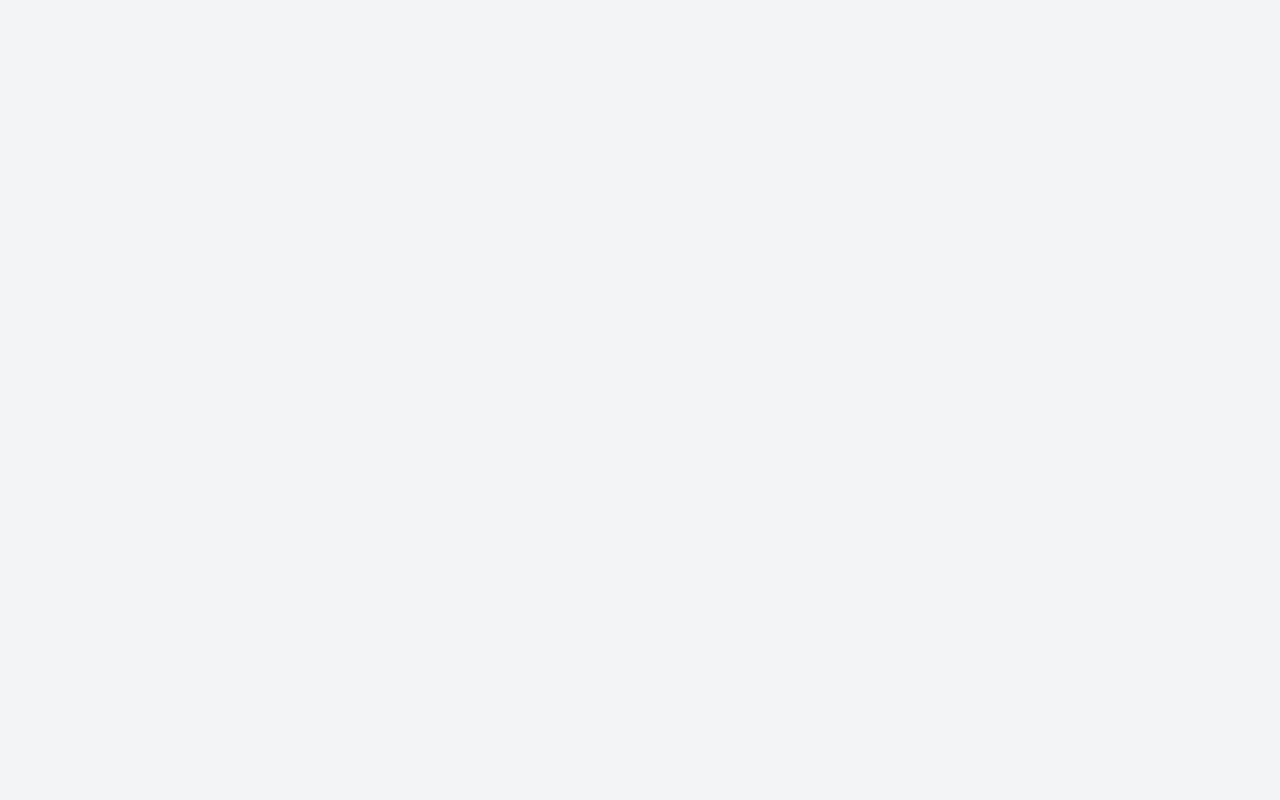
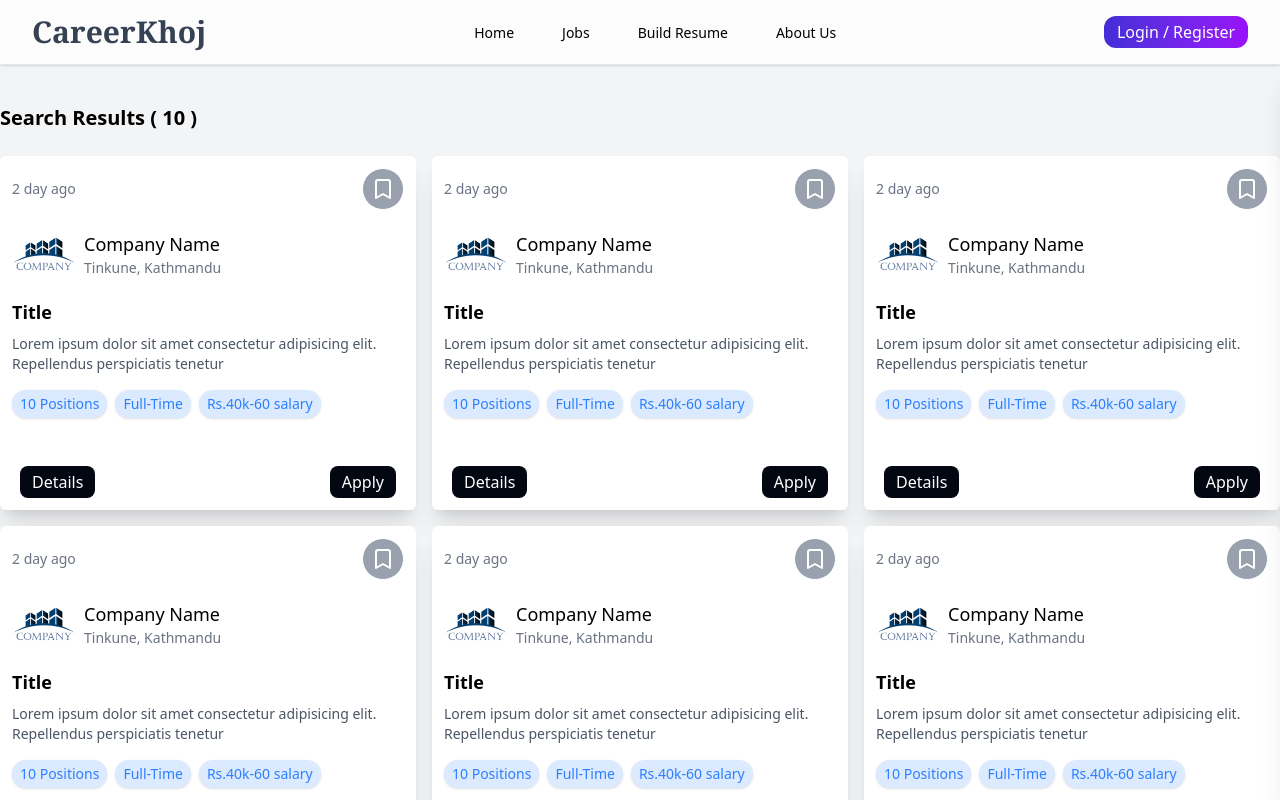
Before and after one commit to GobindTharu/CareerKhoj, a React (Vite) app in the folder frontend/: page /search-results in a window 1280 px wide. Before the commit this address had no page. Shown: the top 800 px of the page. Built offline with nearby package versions, Linux system fonts and the light colour scheme; sample sign-in values are in the browser's storage.

Commit message:
Jobs card ui Completed

```diff
--- a/frontend/src/App.jsx
+++ b/frontend/src/App.jsx
@@ -2,6 +2,7 @@
 import React from "react";
 import { Route, Routes } from "react-router-dom";
 
+import SearchResults from "./components/JobPortalSections/components/SearchResults";
 import ChooseTemplate from "./components/ResumeSections/ResumeTempletes/ChooseTemplate";
 import AuthGuard from "./guard/AuthGuard";
 import GuestGuard from "./guard/GuestGuard";
@@ -10,6 +11,7 @@ import Login from "./Pages/Auth/Login";
 import SignUp from "./Pages/Auth/SignUp";
 import BuildResume from "./Pages/BuildResume";
 import HomePage from "./Pages/Home";
+import JobDetail from "./Pages/JobDetail";
 import Jobs from "./Pages/Jobs";
 
 const ResumeFormWrapper = () => {
@@ -45,7 +47,6 @@ function App() {
   return (
     <div className="min-h-screen bg-gray-100">
       <Routes>
-
         <Route
           path="/login"
           element={
@@ -79,7 +80,23 @@ function App() {
             </AuthGuard>
           }
         />
-         <Route
+        <Route
+          path="/search-results"
+          element={
+            <AuthGuard>
+              <SearchResults />
+            </AuthGuard>
+          }
+        />
+        <Route
+          path="/job-details"
+          element={
+            <AuthGuard>
+              <JobDetail />
+            </AuthGuard>
+          }
+        />
+        <Route
           path="/resume-builder"
           element={
             <AuthGuard>
@@ -112,7 +129,6 @@ function App() {
             </AuthGuard>
           }
         />
-
       </Routes>
     </div>
   );
--- a/frontend/src/Pages/AboutUs.jsx
+++ b/frontend/src/Pages/JobDetail.jsx
@@ -1,13 +1,13 @@
-import About from "../components/JobPortalSections/components/About";
 import Footer from "../components/JobPortalSections/components/Footer";
+import JobDetails from "../components/JobPortalSections/components/JobDetails";
 import NavBar from "../components/JobPortalSections/components/NavBar";
 
-export default function AboutPage() {
+export default function JobDetail() {
   return (
     <>
       <NavBar />
-      <About />
-      <Footer/>
+      <JobDetails/>
+      <Footer />
     </>
   );
 }
--- /dev/null
+++ b/frontend/src/components/JobPortalSections/buttons/LoginButton.jsx
@@ -0,0 +1,14 @@
+import { useNavigate } from "react-router-dom";
+
+export const LoginButton = () => {
+  const navigate = useNavigate();
+
+  return (
+    <button
+      onClick={() => navigate("/login")}
+       className="h-8 w-36 flex justify-center gap-3 items-center text-white rounded-xl bg-gradient-to-r  from-indigo-700 to-purple-600 hover:bg-gray-500 ease-soft-spring duration-400 transition-all"
+    >
+      Login / Register
+    </button>
+  );
+};
--- a/frontend/src/components/JobPortalSections/buttons/loginButton.jsx
+++ /dev/null
@@ -1,14 +0,0 @@
-import { useNavigate } from "react-router-dom";
-
-export const LoginButton = () => {
-  const navigate = useNavigate();
-
-  return (
-    <button
-      onClick={() => navigate("/login")}
-      className="w-full bg-blue-600 hover:bg-blue-700 text-white px-4 py-2 rounded-lg text-sm transition"
-    >
-      Login
-    </button>
-  );
-};
--- /dev/null
+++ b/frontend/src/components/JobPortalSections/components/FilterCard.jsx
@@ -0,0 +1,54 @@
+import React from 'react';
+
+const filterData = [
+  {
+    filterType: 'Position',
+    array: ['Frontend Developer', 'Backend Developer', 'Full Stack Developer'],
+  },
+  {
+    filterType: 'Industry',
+    array: ['IT', 'Finance', 'Healthcare', 'Education', 'Marketing', 'Restaurant'],
+  },
+  {
+    filterType: 'Salary',
+    array: ['0-40k', '42-1 lakh', '1 lakh to 5 lakh'],
+  },
+];
+
+const FilterCard = () => {
+  return (
+    <aside className="w-full bg-white p-6 rounded-sm shadow-lg space-y-5">
+      <h1 className="text-2xl font-bold text-gray-800">Filter Jobs</h1>
+
+      {filterData.map((item, index) => (
+        <div key={index} className="space-y-3">
+          <h2 className="text-lg font-semibold text-gray-700 border-b pb-1">
+            {item.filterType}
+          </h2>
+
+          <div className="space-y-2">
+            {item.array.map((item, index) => {
+              const id = `${item.filterType}-${index}`;
+              return (
+                <div key={index} className="flex items-center space-x-2">
+                  <input
+                    type="radio"
+                    id={id}
+                    name={item.filterType}
+                    value={item}
+                    className="accent-blue-600 h-4 w-4"
+                  />
+                  <label htmlFor={id} className="text-sm text-gray-600 cursor-pointer">
+                    {item}
+                  </label>
+                </div>
+              );
+            })}
+          </div>
+        </div>
+      ))}
+    </aside>
+  );
+};
+
+export default FilterCard;
--- /dev/null
+++ b/frontend/src/components/JobPortalSections/components/Job.jsx
@@ -0,0 +1,59 @@
+import React from "react";
+import { Bookmark } from "lucide-react";
+import { useNavigate } from "react-router-dom";
+
+const Job = () => {
+  const navigate = useNavigate();
+  return (
+    <div className="p-3 rounded-md shadow-xl bg-white border-gray-100">
+      <div className="flex items-center justify-between ">
+        <p className="text-sm text-gray-500">2 day ago</p>
+        <button className=" rounded-full text-sm text-white bg-gray-400 hover:bg-gray-300 p-2 border">
+          <Bookmark />
+        </button>
+      </div>
+      <div className="flex items-center gap-2 my-2">
+        <button className="py-1">
+          <div className=" flex items-center justify-center w-16 h-16">
+            <img src="./company.png" alt=" company logo" />
+          </div>
+        </button>
+        <div>
+          <h1 className="font-medium text-lg ">Company Name</h1>
+          <p className="text-sm text-gray-500">Tinkune, Kathmandu</p>
+        </div>
+      </div>
+      <div>
+        <h1 className="font-bold text-lg my-2">Title</h1>
+        <p className="text-sm text-gray-600">
+          Lorem ipsum dolor sit amet consectetur adipisicing elit. Repellendus
+          perspiciatis tenetur
+        </p>
+      </div>
+      <div className="flex items-center gap-2 mt-4">
+        <span className="inline-block bg-blue-100 text-blue-500 text-sm font-medium px-2 py-1 rounded-full shadow-sm">
+          10 Positions
+        </span>
+        <span className="inline-block bg-blue-100 text-blue-500 text-sm font-medium px-2 py-1 rounded-full shadow-sm">
+          Full-Time
+        </span>
+        <span className="inline-block bg-blue-100 text-blue-500 text-sm font-medium px-2 py-1 rounded-full shadow-sm">
+          Rs.40k-60 salary
+        </span>
+      </div>
+      <div className="flex justify-between mt-12 px-2">
+        <button
+          onClick={() => navigate("/job-details")}
+          className="px-3 py-1 text-white bg-gray-950 rounded-lg mr-2 disabled:opacity-50"
+        >
+          Details
+        </button>
+        <button className="px-3 py-1 text-white bg-gray-950 rounded-lg disabled:opacity-50">
+          Apply
+        </button>
+      </div>
+    </div>
+  );
+};
+
+export default Job;
--- /dev/null
+++ b/frontend/src/components/JobPortalSections/components/Jobs.jsx
@@ -0,0 +1,35 @@
+import React from "react";
+import FilterCard from "./FilterCard";
+import Job from "./Job";
+
+const JobsArray = [1, 2, 3, 4, 5, 6, 7, 8, 9, 10, 11, 12];
+
+const JobLists = () => {
+  return (
+    <>
+      <div className="max-w-7xl mx-auto py-35">
+        <div className="flex gap-5">
+          <div className="w-20% ">
+            <FilterCard />
+          </div>
+
+          {JobsArray.length < 0 ? (
+            <span>JOb Not Found</span>
+          ) : (
+            <div className="flex-1 h-[88vh] overflow-y-auto pb-5">
+              <div className="grid grid-cols-3 gap-4 p-2">
+                {JobsArray.map((item, index) => (
+                  <div>
+                    <Job />
+                  </div>
+                ))}
+              </div>
+            </div>
+          )}
+        </div>
+      </div>
+    </>
+  );
+};
+
+export default JobLists;
--- a/frontend/src/components/JobPortalSections/components/LatestJobCards.jsx
+++ b/frontend/src/components/JobPortalSections/components/LatestJobCards.jsx
@@ -1,15 +1,16 @@
 import React from "react";
+import { useNavigate } from "react-router-dom";
 
 const LatestJobCards = () => {
+  const navigate = useNavigate();
   return (
-    <div className="p-5 rounded-md shadow-xl bg-white border border-gray-100 cursor-pointer">
+    <div
+      onClick={() => navigate("/job-details")}
+      className="p-5 rounded-md shadow-xl bg-white border border-gray-100 cursor-pointer"
+    >
       <div className="py-2 flex items-center gap-4 ">
         <div className=" flex items-center justify-center w-16 h-16  ">
-          <img
-            src="./circle-line-simple-design-logo-260nw-2174926871.webp"
-            alt=""
-            className=""
-          />
+          <img src="./company.png" alt="" className="" />
         </div>
         <div>
           <h1 className="font-medium text-lg">Company Name</h1>
@@ -35,7 +36,6 @@ const LatestJobCards = () => {
           Rs. 40k-60k salary
         </span>
       </div>
-
     </div>
   );
 };
--- a/frontend/src/components/JobPortalSections/components/NavBar.jsx
+++ b/frontend/src/components/JobPortalSections/components/NavBar.jsx
@@ -3,6 +3,7 @@ import { useEffect, useRef, useState } from "react";
 import { LogoutButton } from "../buttons/logoutButton";
 import { Link } from "react-router-dom";
 import clsx from "clsx";
+import { LoginButton } from "../buttons/LoginButton";
 
 const NavBar = () => {
   const [isMenuOpen, setIsMenuOpen] = useState(false);
@@ -15,7 +16,6 @@ const NavBar = () => {
     { name: "Build Resume", link: "/resume-builder" },
     { name: "About Us", link: "/about-us" },
   ];
-
 
   useEffect(() => {
     const handleClickOutside = (event) => {
@@ -53,7 +53,6 @@ const NavBar = () => {
       <div className="max-w-7xl mx-auto px-4 sm:px-6 md:px-8 flex justify-between items-center h-16">
         {/* insert the logo here*/}
 
-
         <div className="flex justify-center items-center">
           <h1 className="text-3xl font-semibold font-serif text-gray-700">
             CareerKhoj
@@ -73,7 +72,7 @@ const NavBar = () => {
 
         {/* Desktop Login */}
         <div className="hidden lg:flex items-center">
-          <LogoutButton />
+          <LoginButton/>
         </div>
 
         {/* Single Toggle Button */}
@@ -134,7 +133,8 @@ const NavBar = () => {
         <div className="my-4 border-t border-gray-100" />
 
         <div className="w-full">
-          <LogoutButton />
+          {/* <LogoutButton /> */}
+          <LoginButton />
         </div>
       </div>
     </nav>
--- /dev/null
+++ b/frontend/src/components/JobPortalSections/components/SearchResults.jsx
@@ -0,0 +1,26 @@
+import React from "react";
+import NavBar from "./NavBar";
+import Job from "./Job";
+
+const ranJobs = [1, 2, 3, 4, 5, 6, 7, 8, 9, 0];
+
+const SearchResults = () => {
+  return (
+    <div>
+      <NavBar />
+      <div className="max-w-7xl mx-auto pt-20">
+        <h1 className="font-bold text-xl my-6">
+          Search Results ( {ranJobs.length} )
+        </h1>
+
+        <div className="grid grid-cols-3 gap-4">
+          {ranJobs.map((item, index) => {
+            return <Job />;
+          })}
+        </div>
+      </div>
+    </div>
+  );
+};
+
+export default SearchResults;
```
Also changed, not shown: frontend/jsconfig.json (deleted, +0 -8 lines), frontend/public/circle-line-simple-design-logo-260nw-2174926871.webp (deleted), frontend/public/company.png (added).
